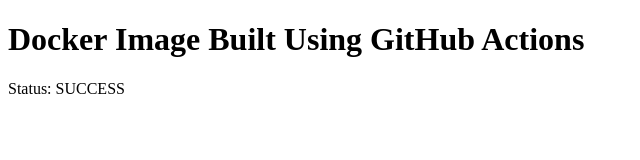
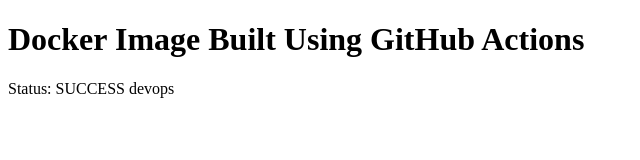
Before and after one commit to madhul91/docker-project2, a plain HTML site: page index.html in a window 1280 px wide. Shown: the full height of the page, 0-640 px from the left. Drawn offline with Linux system fonts and the light colour scheme.

```diff
--- a/index.html
+++ b/index.html
@@ -5,6 +5,6 @@
 </head>
 <body>
   <h1>Docker Image Built Using GitHub Actions</h1>
-  <p>Status: SUCCESS</p>
+  <p>Status: SUCCESS devops</p>
 </body>
 </html>
```
